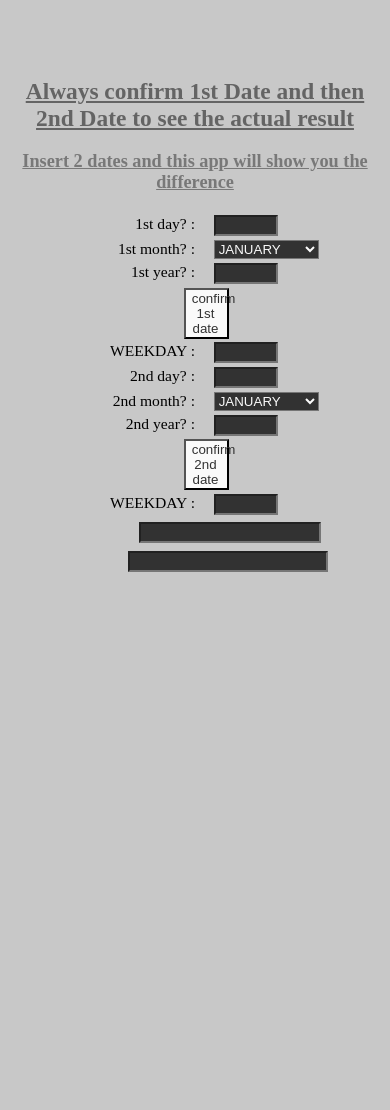
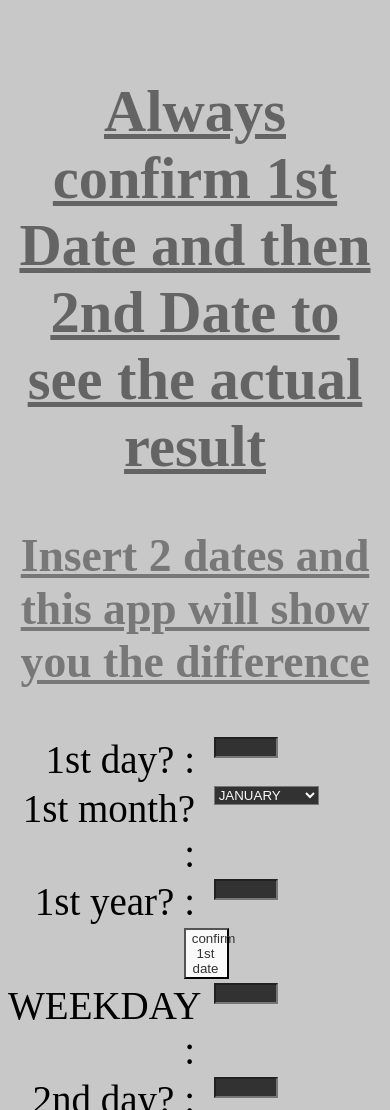
Before and after one commit to Shaikh-Abrar-Kabir/jscalendarrun, a plain HTML site: page index.html in a window 390 px wide. Shown: the top 1110 px of the page. Before the commit the page ends 844 px from the top, so only its background shows below. Drawn offline with Linux system fonts and the light colour scheme.

Commit message:
Add files via upload

```diff
--- a/calcss.css
+++ b/calcss.css
@@ -99,7 +99,7 @@ body {
 body {
 
     margin-top: 20%;
-   font-size:4vw;
+   font-size:10vw;
 }
 
 
```
